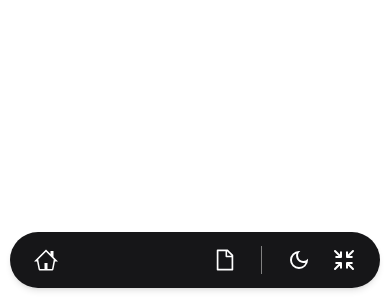
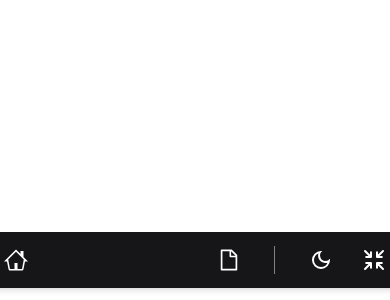
Before and after one commit to Trizee/BetterPersonalWebsite, a React (Vite) app: page / in a window 390 px wide. Shown: the part 544-844 px from the top of the page. Built offline with nearby package versions, Linux system fonts and the light colour scheme; some icons are missing.

Commit message:
hidden btn work

```diff
--- a/src/Components/Layout/Navbar.jsx
+++ b/src/Components/Layout/Navbar.jsx
@@ -11,6 +11,8 @@ import { useState } from "react";
 import { motion } from "framer-motion";
 
 export default function Navbar({handleClick}){
+
+    const [open,setOpen] = useState(true)
 
     let iconSize = "1.5rem"
 
@@ -39,7 +41,9 @@ export default function Navbar({handleClick}){
       };
 
     let displayIcons = icons.map(i => {return(
-        <motion.div className="h-4 w-4 md:h-8 md:w-8 flex justify-center p-1 items-center cursor-pointer" initial="rest" whileHover="hover" animate="rest" key={i.text}>
+        <motion.div
+        style={{display: open? "flex" : "none"}}
+        className="h-4 w-4 md:h-8 md:w-8 flex justify-center p-1 items-center cursor-pointer" initial="rest" whileHover="hover" animate="rest" key={i.text}>
             <motion.p variants={slashMotion}
             className="absolute text-xs -top-6 bg-white rounded-full px-2">
                     {i.text}
@@ -51,7 +55,9 @@ export default function Navbar({handleClick}){
 
     function darkModeBtn(){
         return(
-        <motion.div className="h-4 w-4 md:h-8 md:w-8 flex justify-center p-1 items-center cursor-pointer" initial="rest" whileHover="hover" animate="rest">
+        <motion.div
+        style={{display: open? "flex" : "none"}}
+        className="h-4 w-4 md:h-8 md:w-8 flex justify-center p-1 items-center cursor-pointer" initial="rest" whileHover="hover" animate="rest">
             <motion.p variants={slashMotion}
             className="absolute text-xs -top-6 bg-white rounded-full px-2">
                     Dark
@@ -63,26 +69,40 @@ export default function Navbar({handleClick}){
 
     function hideBtn(){
         return(
-        <motion.div className="h-4 w-4 md:h-8 md:w-8 flex justify-center p-1 items-center cursor-pointer" initial="rest" whileHover="hover" animate="rest">
+        <motion.div
+        style={{position: open? "abosolute" : "static"}}
+        className="h-4 w-4 md:h-8 md:w-8 flex justify-center p-1 items-center cursor-pointer" initial="rest" whileHover="hover" animate="rest">
             <motion.p variants={slashMotion}
             className="absolute text-xs -top-6 bg-white rounded-full px-2">
                     Hide
             </motion.p>
-            <motion.p className="text-white rounded-full hover:bg-white hover:text-black p-2"><LuShrink size={iconSize}/></motion.p>
+            <motion.p className="text-white rounded-full hover:bg-white hover:text-black p-2"><LuShrink size={iconSize} onClick={()=>setOpen(!open)}/></motion.p>
         </motion.div>
         )
     }
 
+    // hide component
 
 
     return(
         <div className="z-50 flex w-full justify-center">
-            <div className="flex justify-evenly gap-2 md:gap-6 items-center fixed bottom-3 w-[95%] md:w-[28rem]  h-14 bg-darkGray rounded-full px-2 shadow-md">
-                {displayIcons}
-                <p className="h-[50%] w-[1px] bg-gray"></p>
-                {darkModeBtn()}
-                {hideBtn()}
-            </div>
+            <motion.div
+            layout
+            layoutRoot
+            style={{width: open? "28rem" : "3.5rem"}}
+            transition={{
+                opacity: { ease: "linear" },
+                layout: { duration: 0.3 }
+            }}
+
+            className="flex justify-evenly gap-2 md:gap-6 items-center fixed bottom-3 w-[95%] md:w-[28rem]  h-14 bg-darkGray rounded-full px-2 shadow-md">
+                    {displayIcons}
+                    <motion.p
+                    style={{display: open? "flex" : "none"}}
+                    className="h-[50%] w-[1px] bg-gray"></motion.p>
+                    {darkModeBtn()}
+                    {hideBtn()}
+            </motion.div>
         </div>
     )
 }
```
